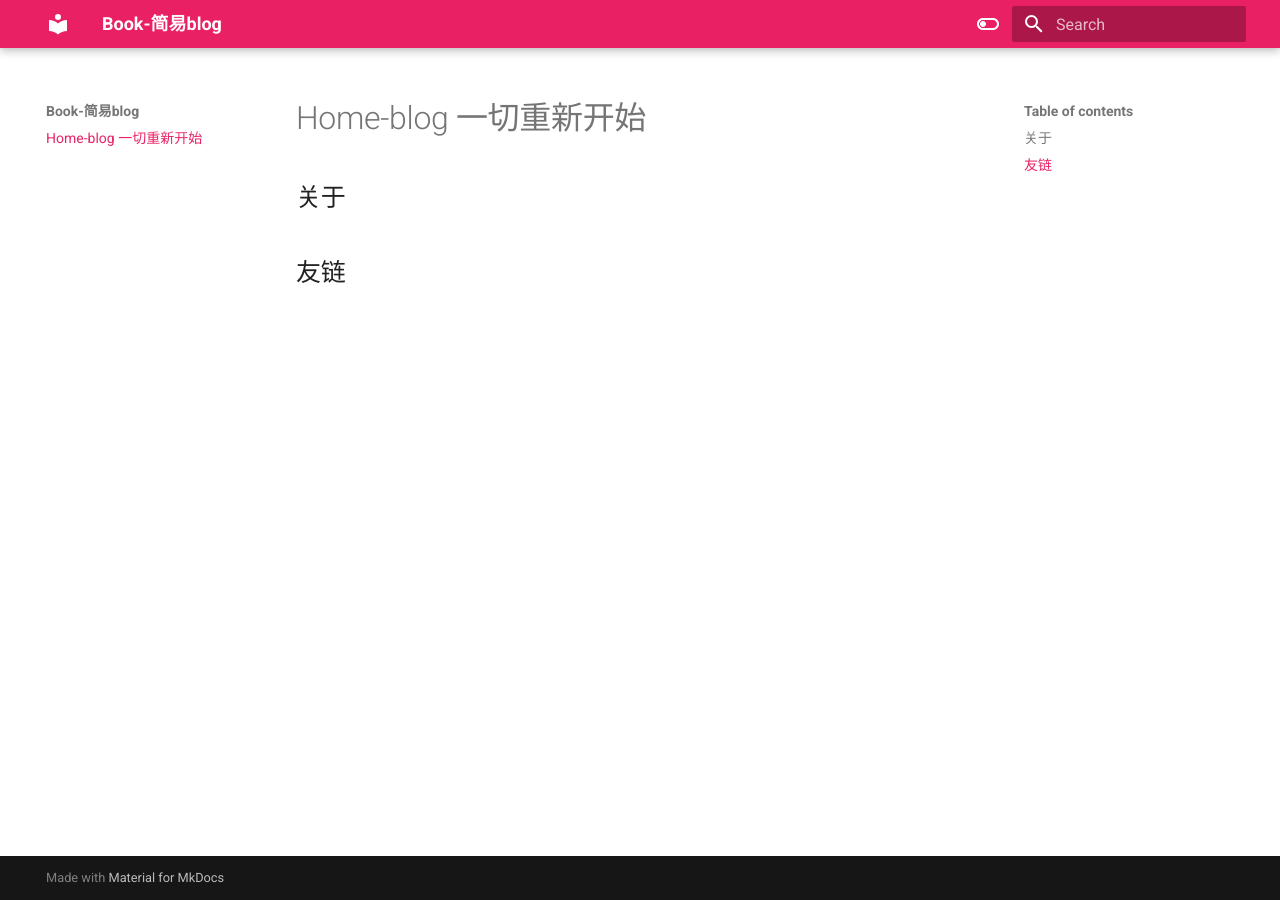
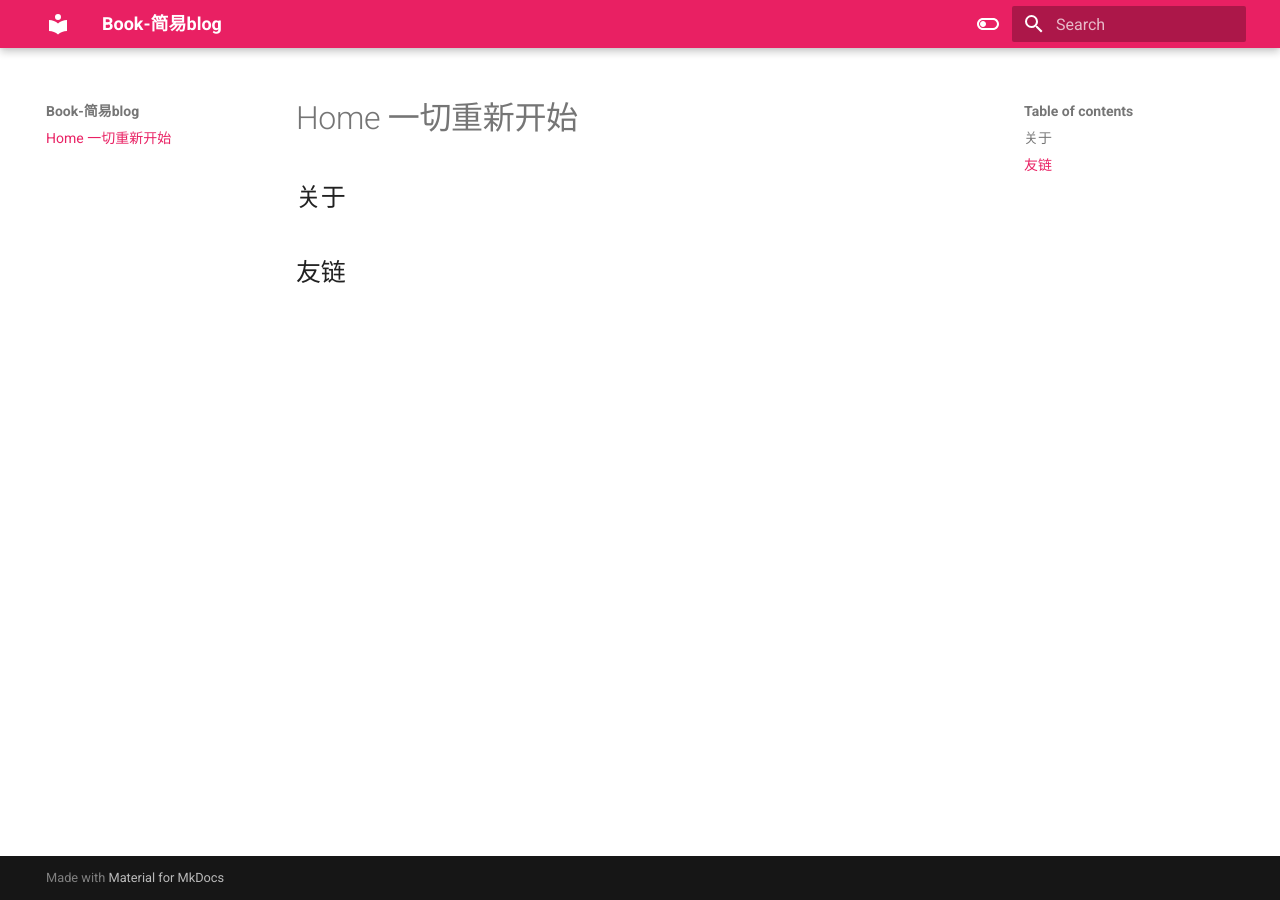
Before and after one commit to oneby21/obzsk, an MkDocs documentation site: the page built from docs/index.md, in a window 1280 px wide. Built offline with MkDocs 1.6.1 and Material for MkDocs 9.7.7, drawn with Linux system fonts in a browser that asks for light colours.

Commit message:
Update index.md

```diff
--- a/docs/index.md
+++ b/docs/index.md
@@ -1,4 +1,4 @@
-# Home-blog    一切重新开始
+# Home    一切重新开始
 
 
 
```
